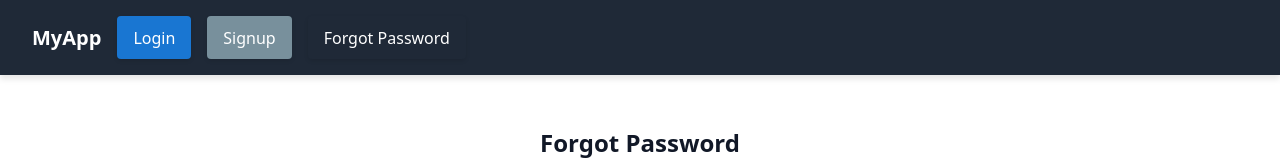
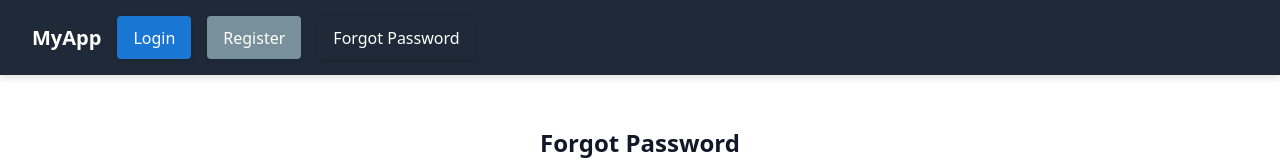
Before and after one commit to markusgemeinder/---gmndr-authentication-demo, a Next.js app: page /forgot-password in a window 1280 px wide. Shown: the top 160 px of the page. Built offline with nearby package versions, Linux system fonts and the light colour scheme; no server answers.

Commit message:
Rename Signup to Register (functionality still buggy)

```diff
--- a/app/(auth)/signup/page.js
+++ b/app/(auth)/register/page.js
@@ -1,4 +1,4 @@
-// /app/(auth)/signup/page.js
+// /app/(auth)/register/page.js
 
 'use client';
 
@@ -7,9 +7,9 @@ import { useEffect } from 'react';
 import { useRouter } from 'next/navigation';
 import ScrollToTop from '@/app/components/Common/ScrollToTop';
 import { Main, Title } from '@/app/components/AuthForm/AuthFormStyles';
-import SignupForm from '@/app/components/AuthForm/SignupForm';
+import RegisterForm from '@/app/components/AuthForm/RegisterForm';
 
-export default function SignupPage() {
+export default function RegisterPage() {
   const { data: session, status } = useSession();
   const router = useRouter();
 
@@ -27,8 +27,8 @@ export default function SignupPage() {
     <>
       <ScrollToTop />
       <Main>
-        <Title>Signup</Title>
-        <SignupForm />
+        <Title>Register</Title>
+        <RegisterForm />
       </Main>
     </>
   );
--- a/app/(auth)/reset-password/[token]/page.js
+++ b/app/(auth)/reset-password/[token]/page.js
@@ -15,6 +15,9 @@ export default function ResetPasswordPage({ params }) {
 
   useEffect(() => {
     console.log('Token from params:', token); // Verifizieren, dass der Token korrekt ist
+    if (!token) {
+      router.push('/'); // Leite nur weiter, wenn der Token wirklich nicht existiert
+    }
   }, [token]);
 
   const handleSubmit = async (password) => {
--- a/app/api/users/route.js
+++ b/app/api/users/route.js
@@ -36,7 +36,7 @@ export async function POST(req) {
 
     return NextResponse.json({ message: 'User Created.', user }, { status: 201 });
   } catch (error) {
-    console.error('Signup error:', error);
+    console.error('Register error:', error);
     return NextResponse.json({ message: 'Error', error }, { status: 500 });
   }
 }
--- a/app/components/AuthForm/SignupForm.js
+++ b/app/components/AuthForm/RegisterForm.js
@@ -1,4 +1,4 @@
-// /app/components/AuthForm/SignupForm.js
+// /app/components/AuthForm/RegisterForm.js
 
 'use client';
 
@@ -21,7 +21,7 @@ import {
 } from '@/app/components/AuthForm/AuthFormStyles';
 import { ModalOverlay, ModalHeader, ModalContent, ModalButtonContainer } from '@/app/components/Common/ModalPopup';
 
-export default function SignupForm() {
+export default function RegisterForm() {
   const [username, setUsername] = useState('');
   const [email, setEmail] = useState('');
   const [password, setPassword] = useState('');
@@ -80,7 +80,7 @@ export default function SignupForm() {
         if (errorText.message === 'Duplicate Email') {
           setModalMessage(`Account with email ${email} already exists. Please try logging in.`);
         } else {
-          setModalMessage(`Signup failed: ${errorText.message}`);
+          setModalMessage(`Register failed: ${errorText.message}`);
         }
         setIsError(true);
         setShowModal(true);
--- a/app/components/Common/Navigation.js
+++ b/app/components/Common/Navigation.js
@@ -76,7 +76,7 @@ export default function Navigation() {
     if (
       status === 'unauthenticated' &&
       pathname !== '/login' &&
-      pathname !== '/signup' &&
+      pathname !== '/register' &&
       pathname !== '/forgot-password'
     ) {
       router.push('/'); // Redirect to homepage if not authenticated
@@ -110,10 +110,10 @@ export default function Navigation() {
                 Login
               </Button>
               <Button
-                bgColor='var(--color-button-signup)'
-                hoverColor='var(--color-button-signup-hover)'
-                onClick={() => router.push('/signup')}>
-                Signup
+                bgColor='var(--color-button-register)'
+                hoverColor='var(--color-button-register-hover)'
+                onClick={() => router.push('/register')}>
+                Register
               </Button>
               <Button
                 bgColor='var(--color-button-forgot-password)'
--- a/app/globals.css
+++ b/app/globals.css
@@ -27,8 +27,8 @@
   --color-button-delete-hover: #f44336;
   --color-button-login: var(--color-button-edit);
   --color-button-login-hover: var(--color-button-edit-hover);
-  --color-button-signup: var(--color-button);
-  --color-button-signup-hover: var(--color-button-hover);
+  --color-button-register: var(--color-button);
+  --color-button-register-hover: var(--color-button-hover);
   --color-button-logout: var(--color-button-delete);
   --color-button-logout-hover: var(--color-button-delete-hover);
   --color-button-ok: var(--color-button-review);
```
Also changed, not shown: lib/auth.js (+5 -4 lines), middleware.js (+2 -10 lines), tree_with_numbers.txt.
